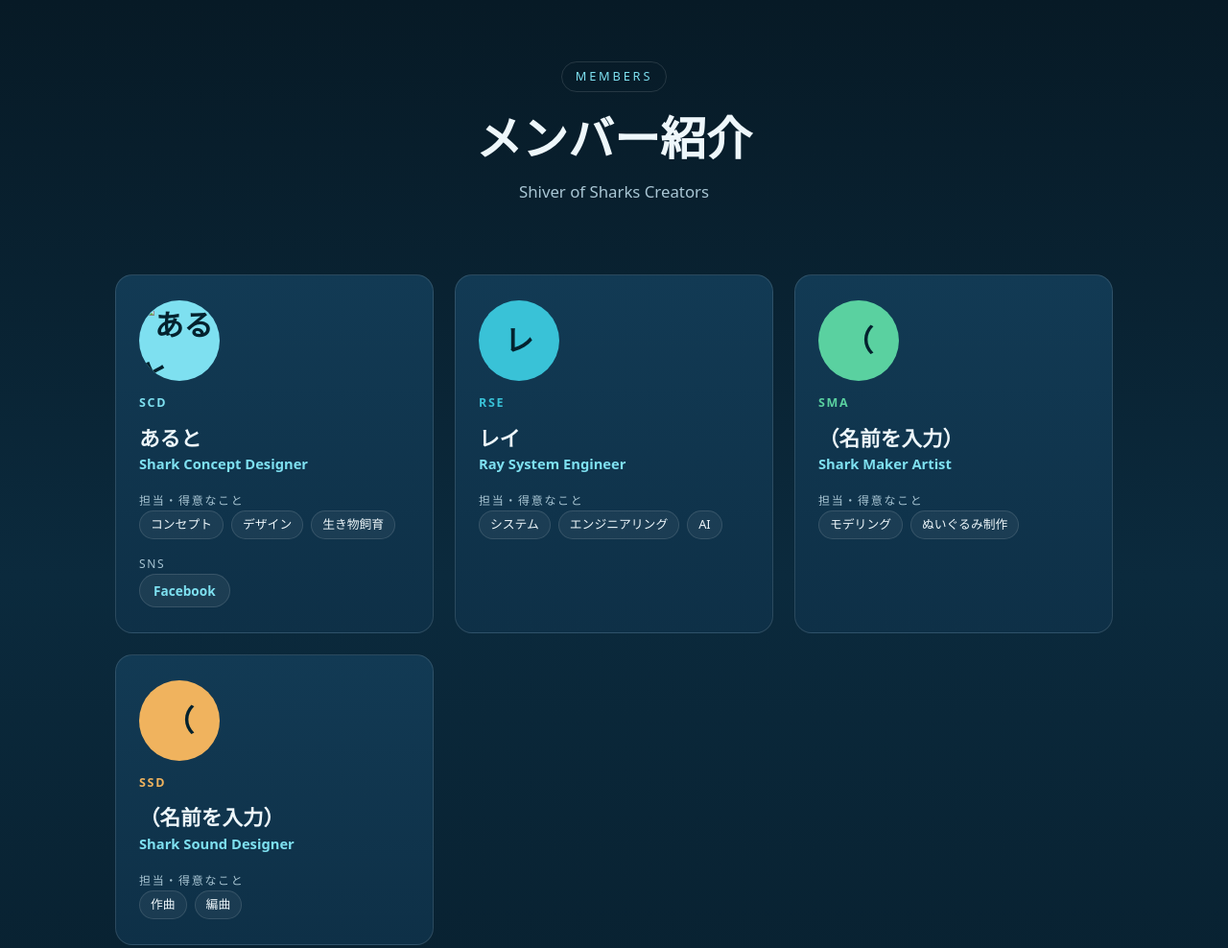
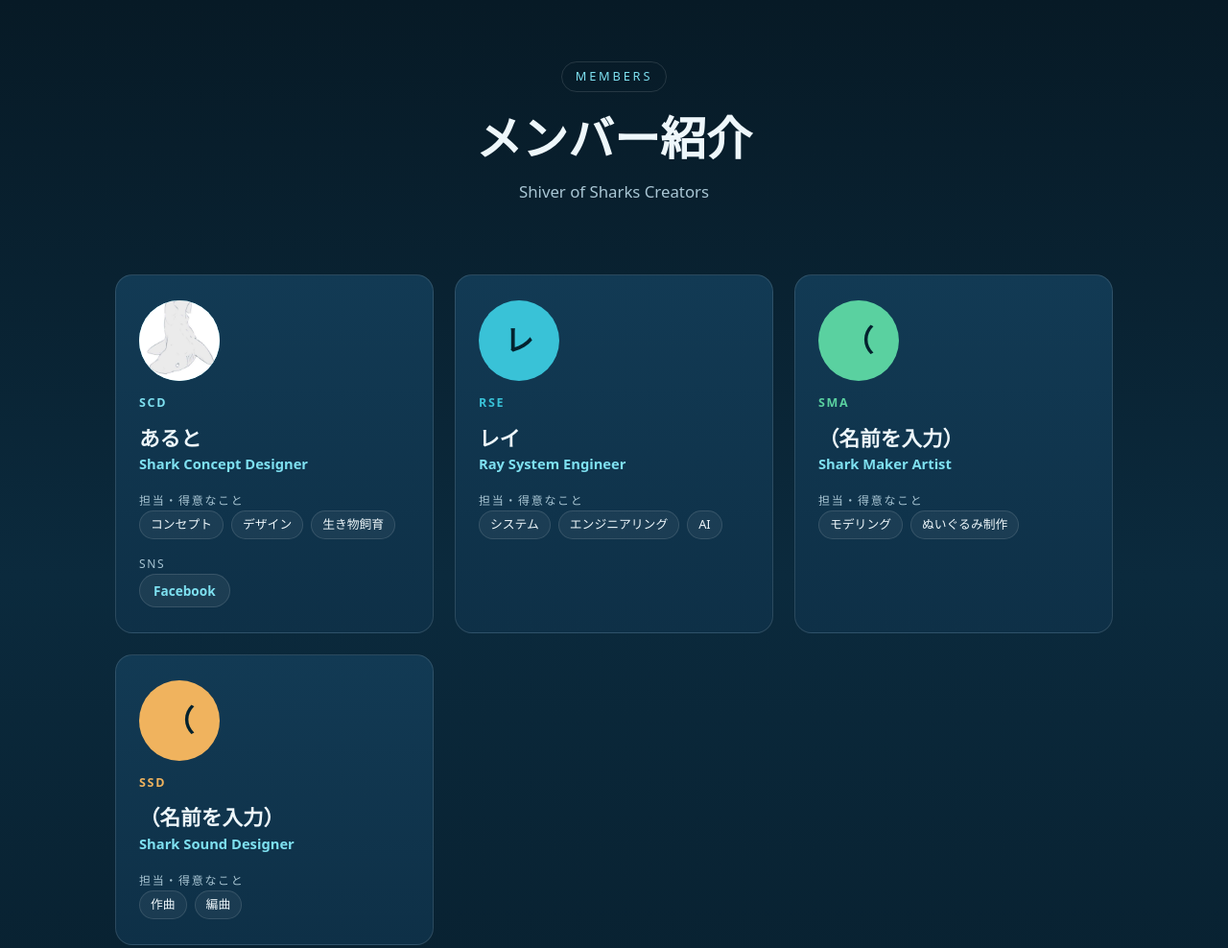
Before and after one commit to alutoliene/shiver-of-sharks-creators, a plain HTML site: page index.html in a window 1280 px wide. Shown: the whole page at 96% size. Drawn offline with Linux system fonts and the light colour scheme.

Commit message:
Update index.html

```diff
--- a/index.html
+++ b/index.html
@@ -196,7 +196,7 @@ const MEMBERS = [
     tagline: "",
     bio: "",
     tags: ["コンセプト", "デザイン" ,"生き物飼育"],
-    image: "aruto_image2.png",
+    image: "aruto_image2.jpg",
     color: "#7ee0f0",
     sns: [
       { label: "X", url: "" },
```
